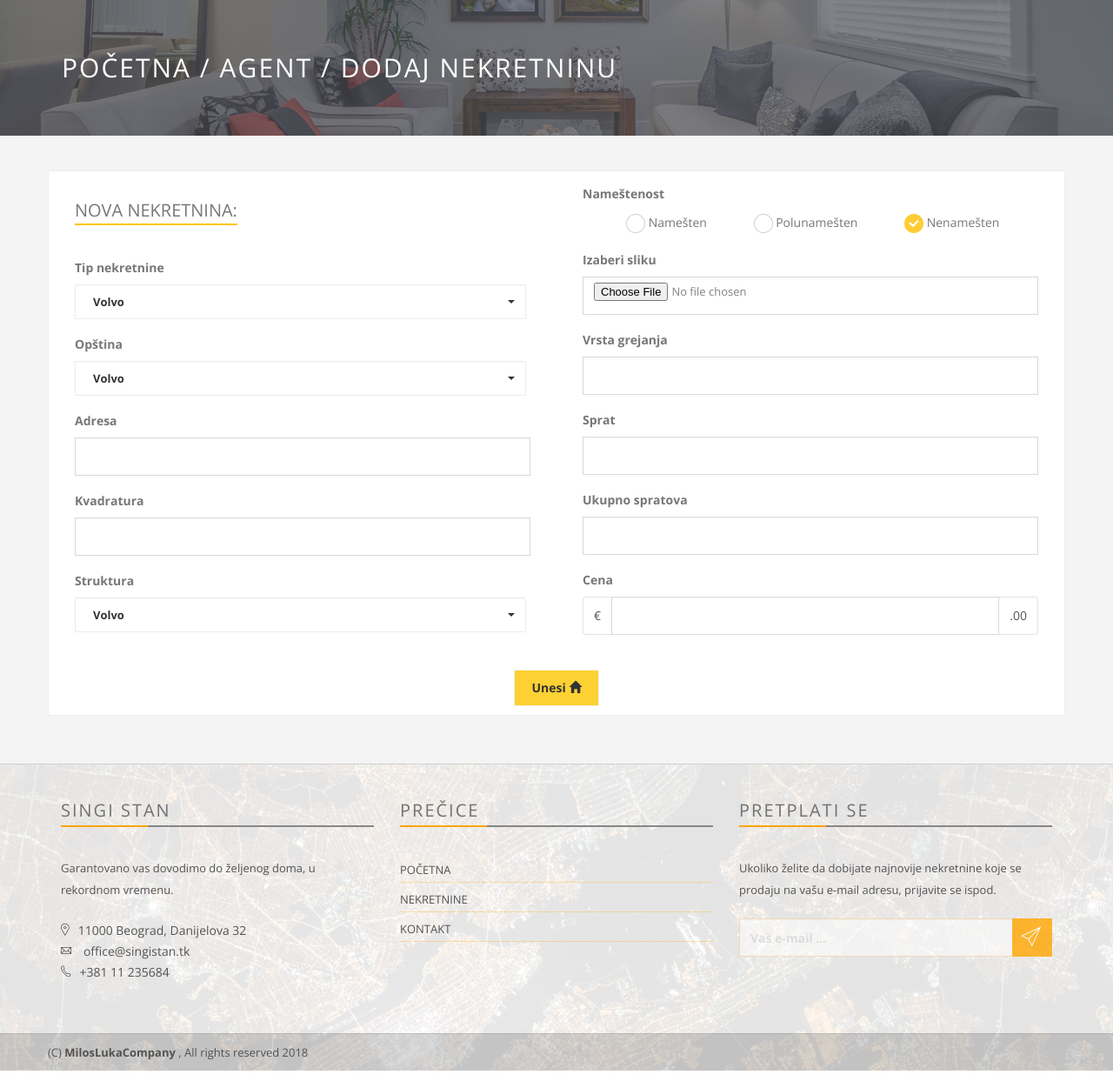
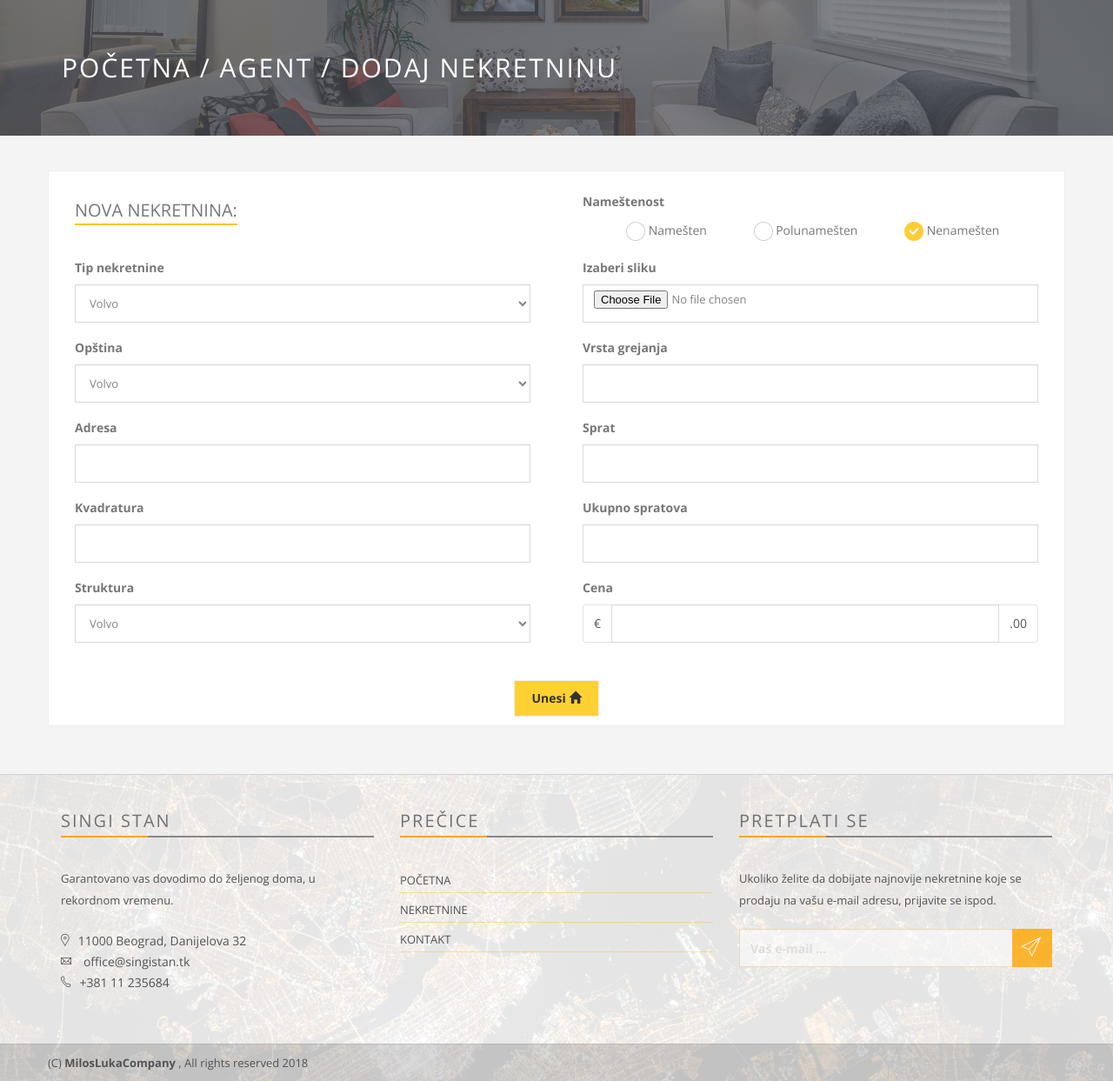
Before and after one commit to MilosLukaCompany/razvoj_aplikativnog_softvera, a PHP site: page /agent_new_property.php in a window 1280 px wide; the page is wider, and only the part inside the window is pictured. Shown: the part 100-1343 px from the top of that part at 87% size. Run offline with PHP 8.4, Linux system fonts and the light colour scheme.

Commit message:
izmene na new_property

```diff
--- a/agent_new_property.php
+++ b/agent_new_property.php
@@ -109,7 +109,7 @@
                                     <label for="tip">Tip nekretnine</label>
                                     <br>
 
-                                    <select name="" class="selectpicker" id="tip">
+                                    <select name="" class="form-control" id="tip">
                                         <option value="volvo">Volvo</option>
                                         <option value="saab">Saab</option>
                                         <option value="fiat">Fiat</option>
@@ -120,7 +120,7 @@
                                     <label for="opstina">Opština</label>
                                     <br>
 
-                                    <select name="" class="selectpicker" id="opstina">
+                                    <select name="" class="form-control" id="opstina">
                                         <option value="volvo">Volvo</option>
                                         <option value="saab">Saab</option>
                                         <option value="fiat">Fiat</option>
@@ -139,7 +139,7 @@
                                     <label for="struktura">Struktura</label>
                                     <br>
 
-                                    <select name="" class="selectpicker" id="struktura">
+                                    <select name="" class="form-control" id="struktura">
                                         <option value="volvo">Volvo</option>
                                         <option value="saab">Saab</option>
                                         <option value="fiat">Fiat</option>
--- a/assets/css/nas_stil.css
+++ b/assets/css/nas_stil.css
@@ -122,7 +122,7 @@ h1 .page-title {
     margin-bottom: 35px;
 }
 #forma2 {
-    margin-top: 2px;
+    margin-top: 11px;
 }
 .iradio_square-yellow {
     margin-left: 50px;
```
